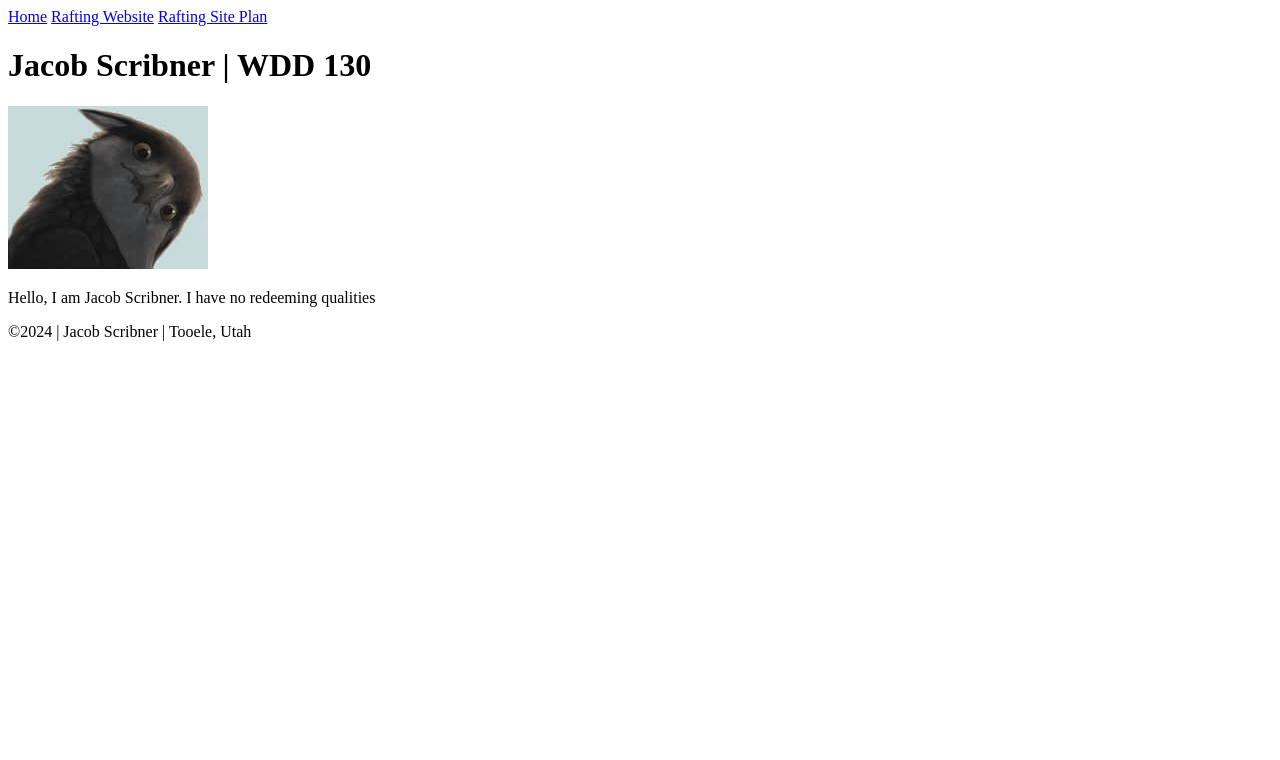
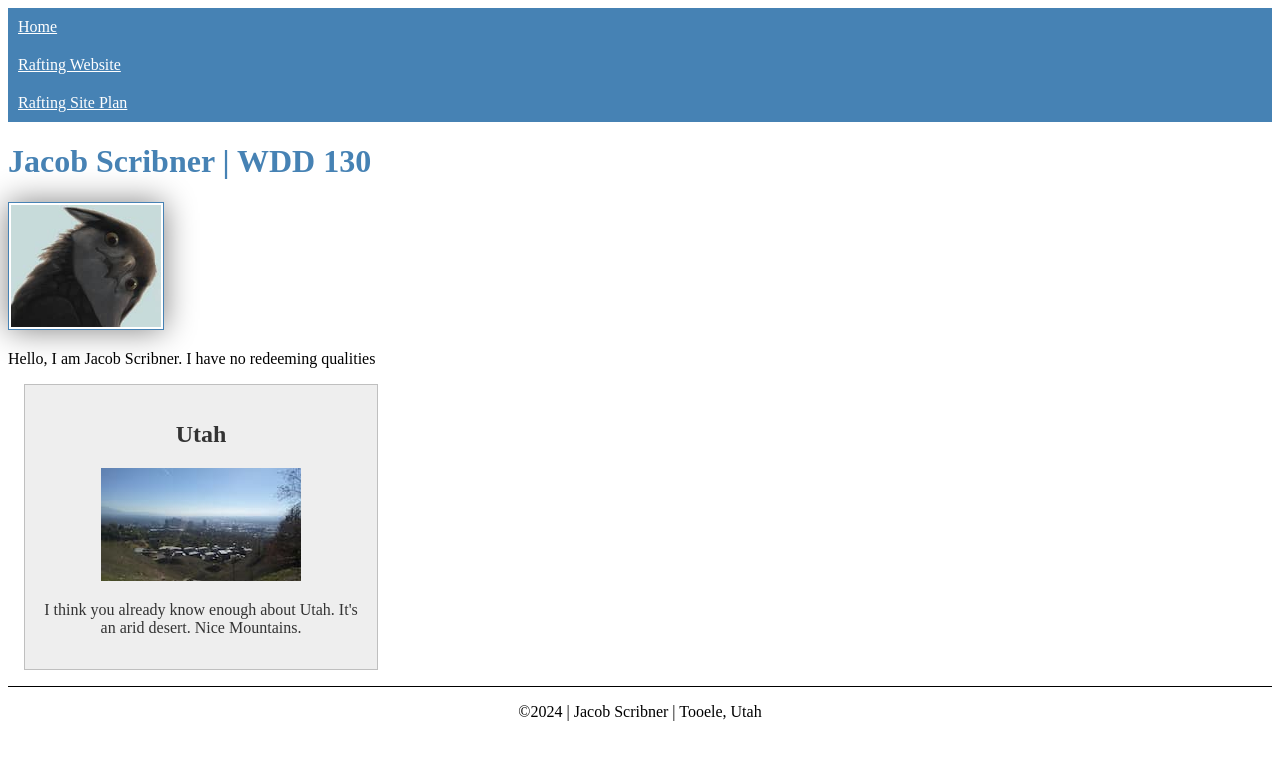
Before and after one commit to Meroyden/wdd130, a plain HTML site: page index.html in a window 1280 px wide. Drawn offline with Linux system fonts and the light colour scheme.

Commit message:
Updated home page with css

```diff
--- a/index.html
+++ b/index.html
@@ -1,9 +1,12 @@
 <!DOCTYPE html>
 <html lang="en-US">
     <head>
-<meta charset="utf-8">
-<meta name="viewport" content="width=device-width,initial-scale=1.0">
-<title>Jacob Scribner | WDD 130</title>
+     <meta charset="utf-8">
+     <meta name="viewport" content="width=device-width,initial-scale=1.0">
+      <title>Jacob Scribner | WDD 130</title>
+      <meta name="description" content="This is the home page. Congratulations.">
+      <meta name="author" content="Jacob Scribner">
+      <link rel="stylesheet" href="styles/styles.css">
     </head>
     <body>
 <header>
@@ -21,6 +24,11 @@
 
 
 </main>
+<aside>
+  <h2>Utah</h2>
+  <img src="images/utah_smol.jpg" alt="Salt Lake City">
+  <p>I think you already know enough about Utah. It's an arid desert. Nice Mountains.</p>
+</aside>
 <footer>
     <p>©2024 | Jacob Scribner | Tooele, Utah</p>
 
--- /dev/null
+++ b/styles/styles.css
@@ -0,0 +1,45 @@
+
+
+
+main {
+  max-width: 840px;
+}
+main img {
+  width: 150px;
+  height: auto;
+  border:1px solid steelblue;
+  padding:2px;
+  box-shadow: 0 0 30px gray;
+
+}
+header{
+  background-color:steelblue;
+}
+nav a{
+  color:white;
+  padding:10px;
+  display:block;
+}
+h1{
+  color:steelblue;
+}
+aside {
+  width: 20rem;
+  margin: 1rem;
+  border: 1px solid rgba(0, 0, 0, 0.2); /* 1️⃣ */
+  padding: 1rem;
+  background-color: #eee;
+  color: #333;
+  text-align: center;
+}
+aside img {
+  width: 200px;
+  height: auto;
+}
+
+p { padding: 0;}
+footer {
+  margin-top: 15px;
+  border-top: 1px solid #000;
+  text-align: center;
+}
```
Also changed, not shown: week02/holygrail.html (+5 -2 lines), images/utah.jpg (added), images/utah_smol.jpg (added).
